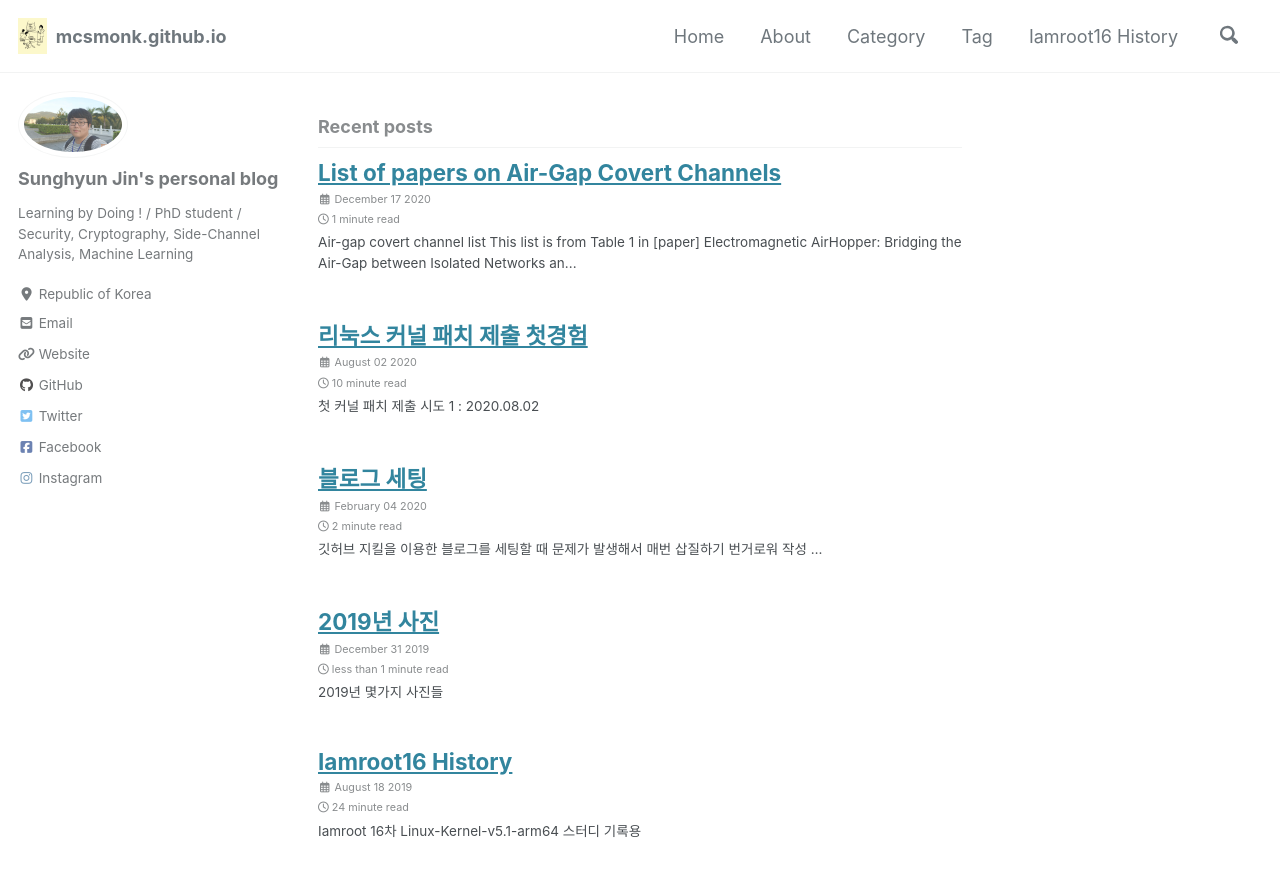
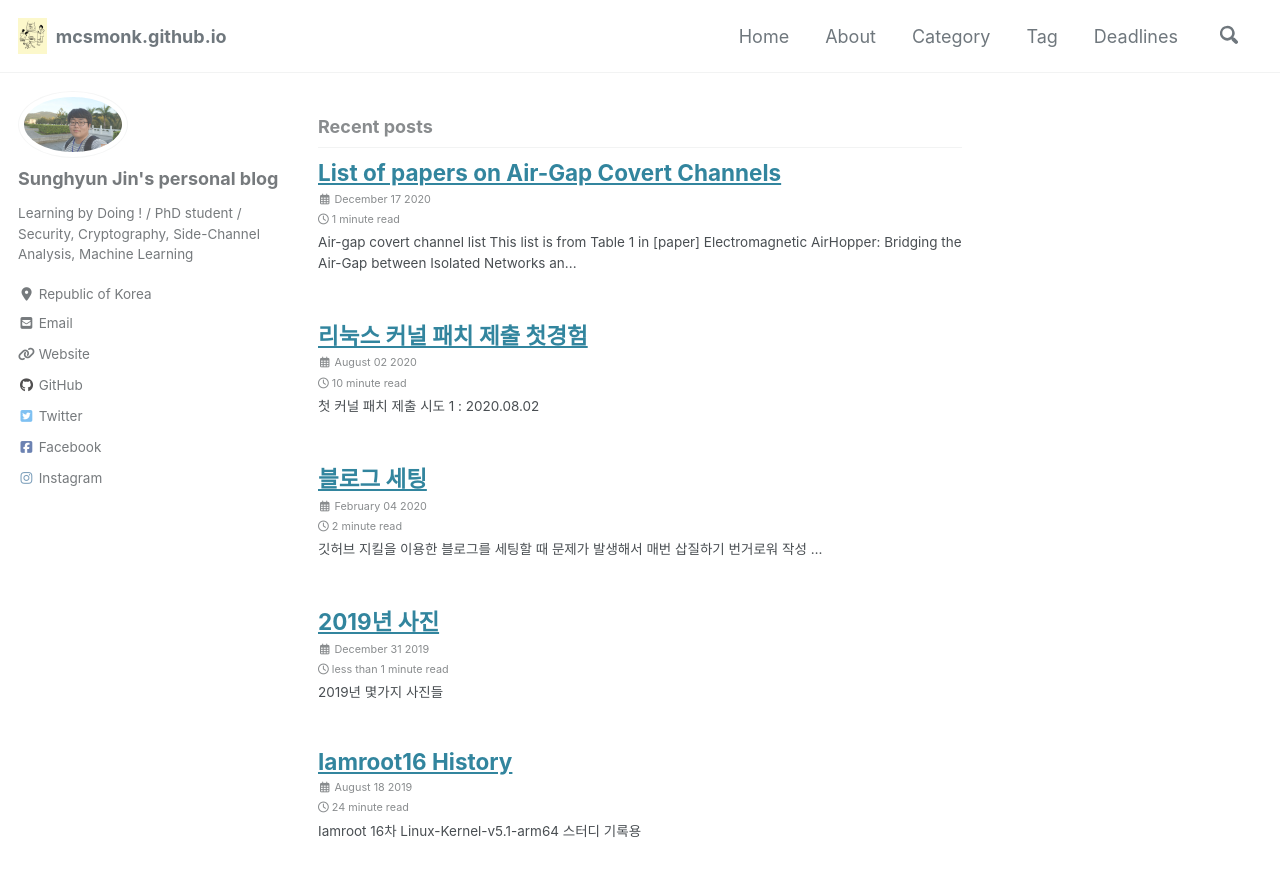
Before and after one commit to mcsmonk/mcsmonk.github.io, a Jekyll site: the page built from index.html, in a window 1280 px wide and 900 px high. Shown: the top 876 px of the window. Built offline with Jekyll 4.4.1, drawn with Linux system fonts in a browser that asks for light colours; cached includes are drawn as plain includes; nearby versions of some CDN libraries; the list of posts is cut into pages by our own code; some of the changed lines change nothing that is shown.

Commit message:
modify menu

```diff
--- a/_config.yml
+++ b/_config.yml
@@ -84,6 +84,9 @@ yandex_site_verification :
 naver_site_verification  : "naver1bfcadbeb5d25ed63a3a09e27e7da9ae"
 
 # Social Sharing
+github:
+  username               : "mcsmonk"
+  repository             : "mcsmonk.github.io"
 twitter:
   username               : "nginsngin"
 facebook:
--- a/_data/navigation.yml
+++ b/_data/navigation.yml
@@ -8,8 +8,10 @@ main:
     url: /categories/
   - title: "Tag"
     url: /tags/
-  - title: Iamroot16 History
-    url: /iamroot16/
+  - title: "Deadlines"
+    url: /deadlines/
+  #- title: Iamroot16 History
+  #  url: /iamroot16/
   #- title: "Quick-Start Guide"
   #  url: https://mmistakes.github.io/minimal-mistakes/docs/quick-start-guide/
   # - title: "About"
```
